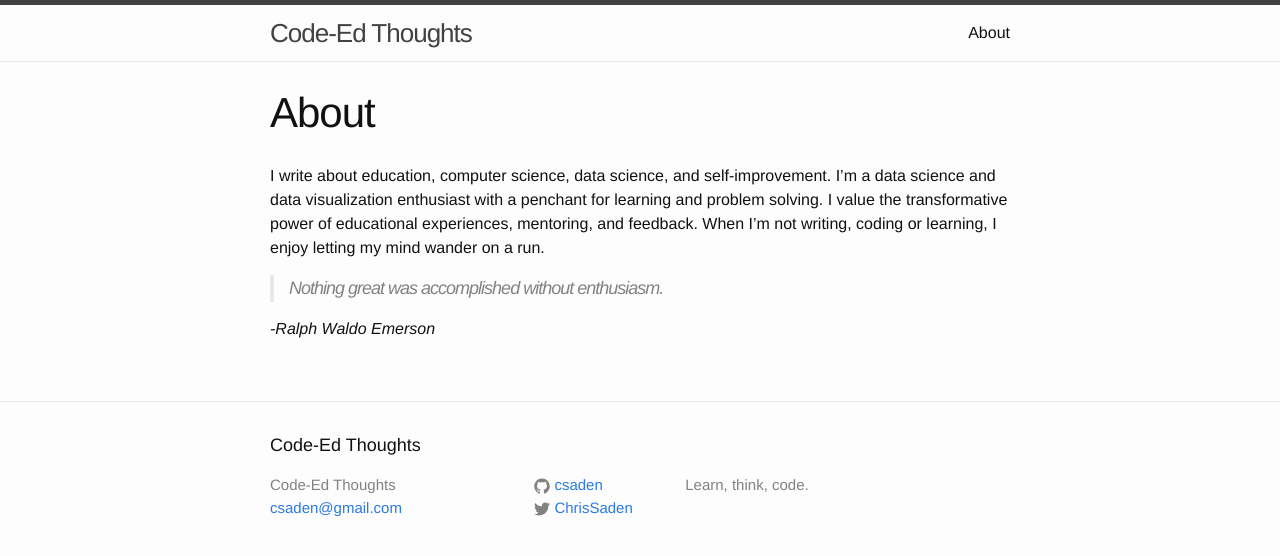
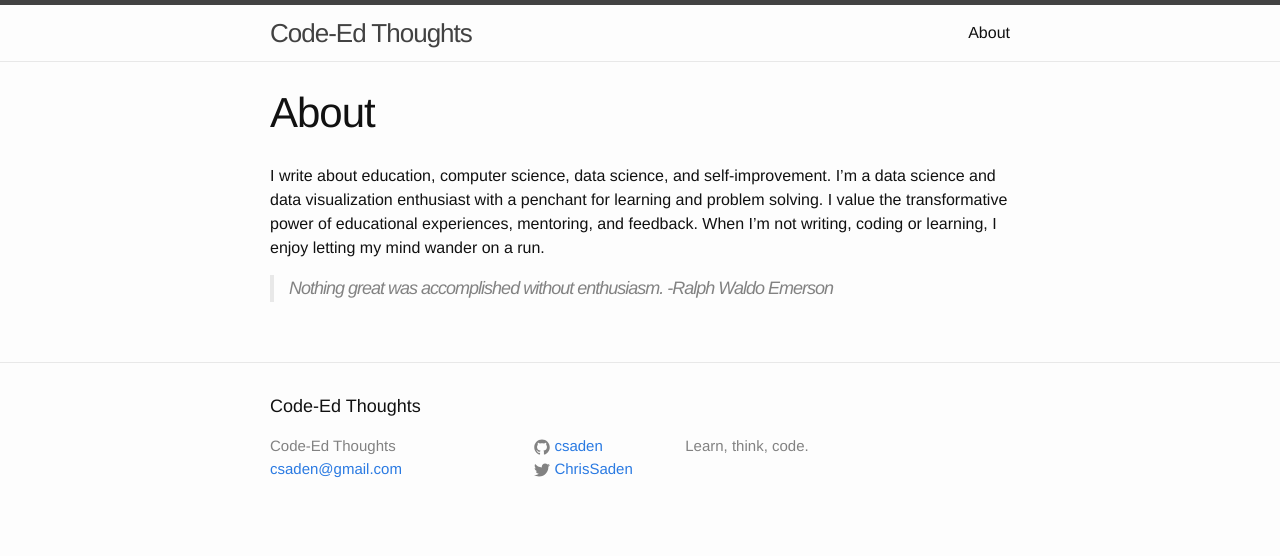
Before and after one commit to csaden/csaden.github.io, a Jekyll site: the page built from about.md, in a window 1280 px wide. Shown: the top 556 px of the page. Built offline with Jekyll 4.4.1, drawn with Linux system fonts in a browser that asks for light colours; part of the change alters nothing that is shown.

```diff
--- a/about.md
+++ b/about.md
@@ -7,5 +7,4 @@ permalink: /about/
 I write about education, computer science, data science, and self-improvement. I'm a data science and data visualization enthusiast with a penchant for learning and problem solving. I value the transformative power of educational experiences, mentoring, and feedback. When I'm not writing, coding or learning, I enjoy letting my mind wander on a run.
 
 > Nothing great was accomplished without enthusiasm.
-
-*-Ralph Waldo Emerson*
+>&#09;-Ralph Waldo Emerson
```
